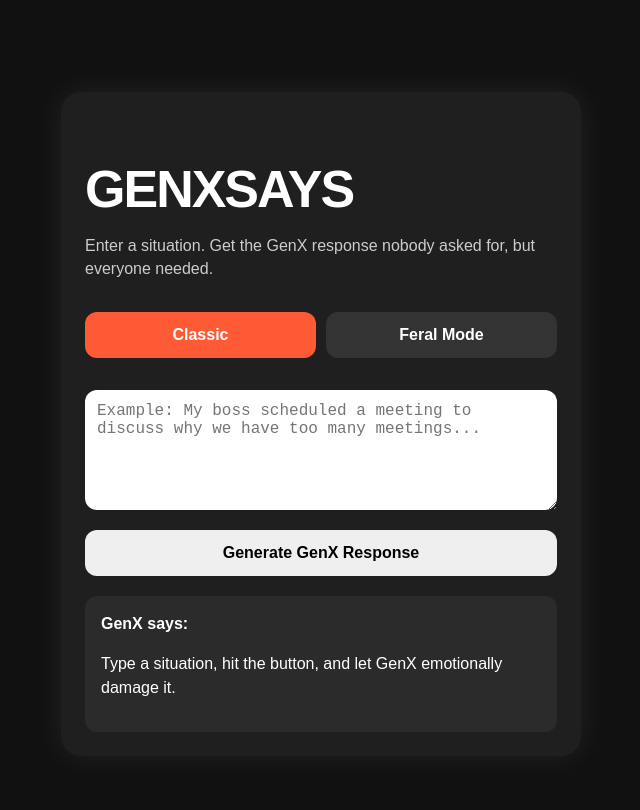
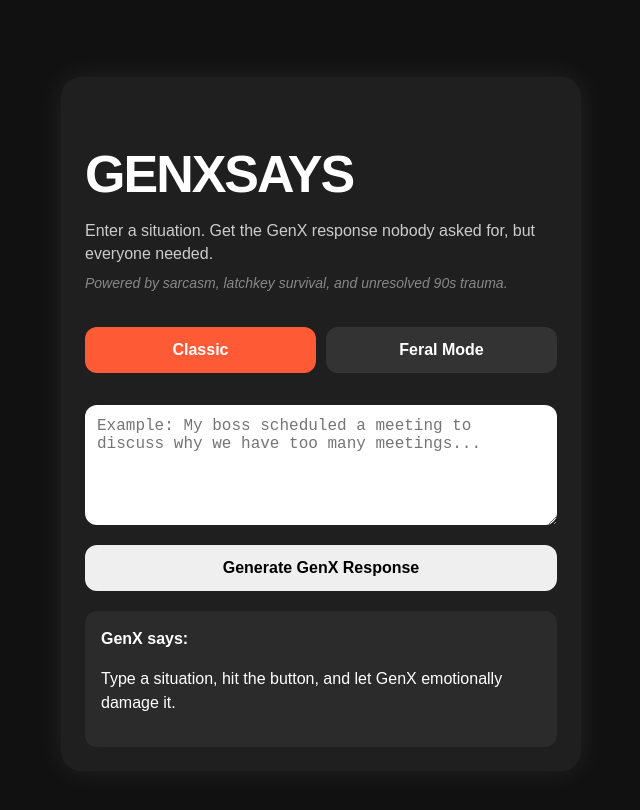
Before and after one commit to NIL8U/WWGXS-AI-App, a React (Vite) app: page / in a window 1280 px wide. Shown: the top 810 px of the page, without its empty margins (319-959 px from the left). Built offline with nearby package versions, Linux system fonts and the light colour scheme.

Commit message:
Update App.jsx

```diff
--- a/src/App.jsx
+++ b/src/App.jsx
@@ -53,6 +53,10 @@ export default function App() {
           but everyone needed.
         </p>
 
+        <p className="subline">
+          Powered by sarcasm, latchkey survival, and unresolved 90s trauma.
+        </p>
+
         <div className="mode-toggle">
           <button
             className={mode === "classic" ? "active" : ""}
```
